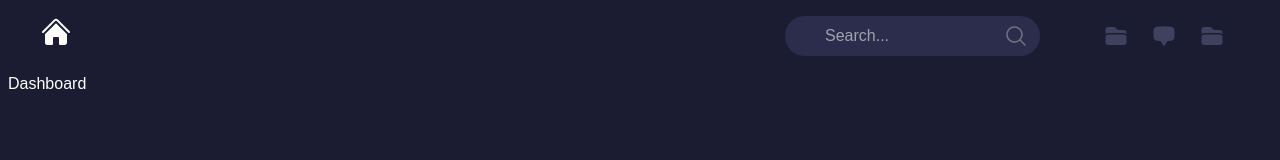
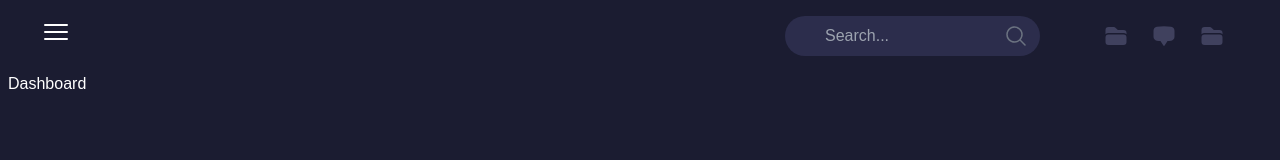
Before and after one commit to Ovtt17/academic-system-ui, a React (Vite) app: page / in a window 1280 px wide. Shown: the top 160 px of the page. Built offline with nearby package versions, Linux system fonts and the light colour scheme.

Commit message:
feat: replace HomeIcon with Bars3Icon in Navigation component

```diff
--- a/src/components/navigation/Navigation.tsx
+++ b/src/components/navigation/Navigation.tsx
@@ -1,4 +1,4 @@
-import { ChatBubbleBottomCenterIcon, FolderIcon, HomeIcon, MagnifyingGlassIcon } from "@heroicons/react/24/solid"
+import { Bars3Icon, ChatBubbleBottomCenterIcon, FolderIcon, MagnifyingGlassIcon } from "@heroicons/react/24/solid"
 export default function Navigation() {
 
   return (
@@ -6,7 +6,7 @@ export default function Navigation() {
     <div className="w-full px-2 sm:px-6 lg:px-8">
       <div className="relative flex h-16">
         <button className="p-2">
-          <HomeIcon className="h-8 w-8" />
+          <Bars3Icon className="h-8 w-8" />
         </button>
         <nav className="absolute right-0 h-16 p-4 text-white">
           <div className="hidden md:flex items-center space-x-4">
```
